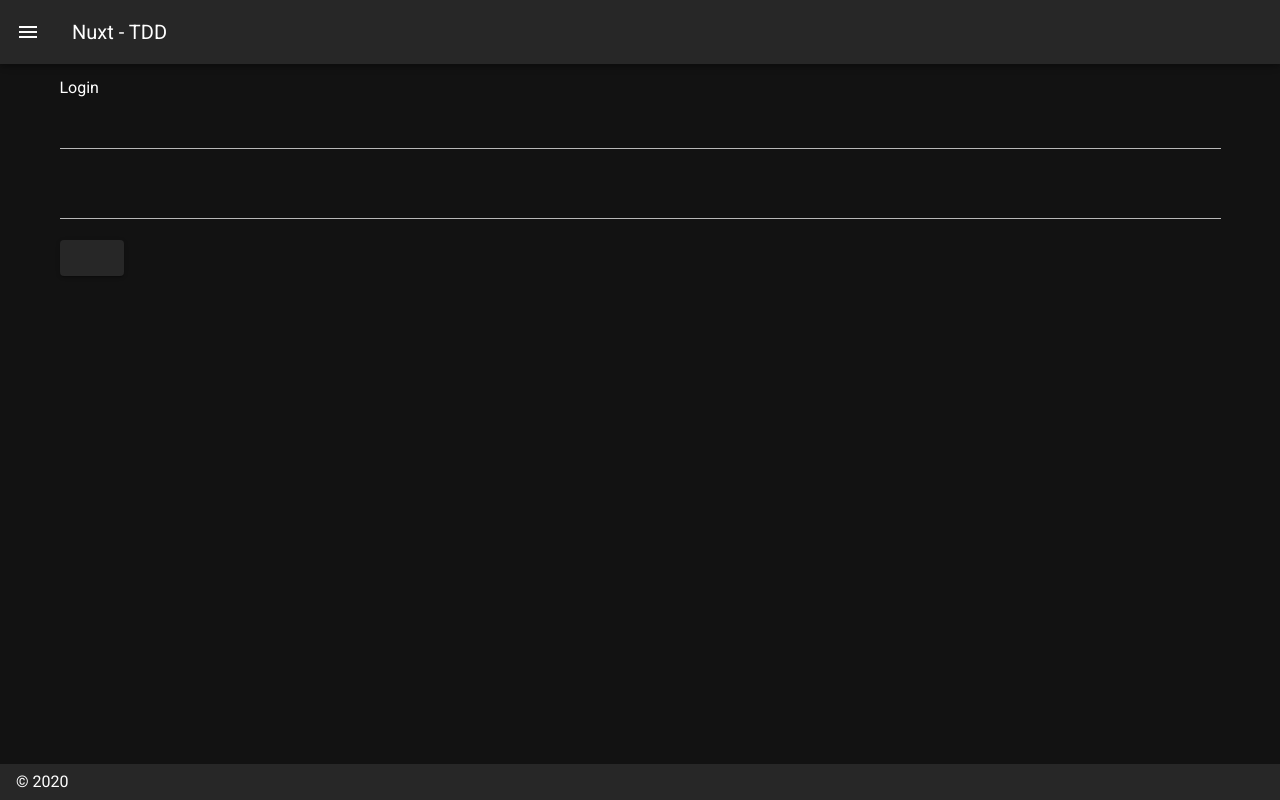
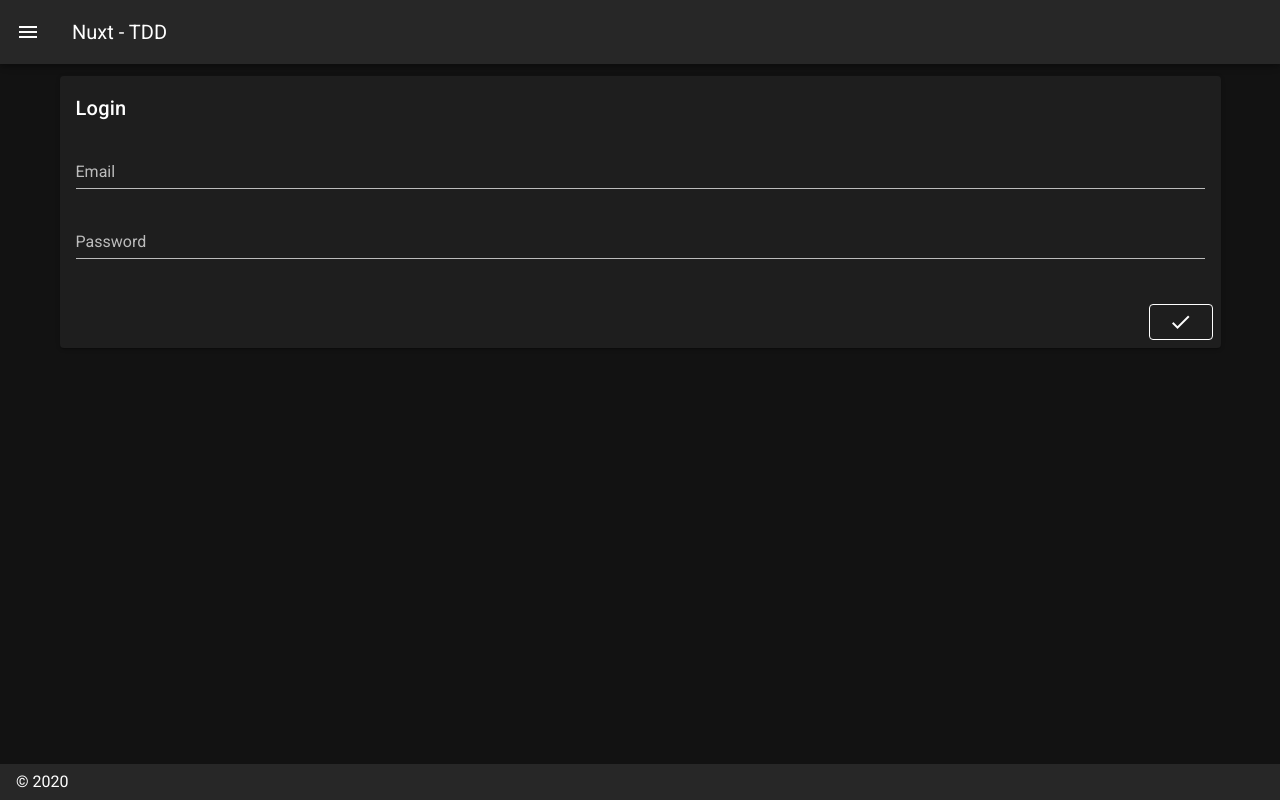
Before and after one commit to pedr-munhoz/nuxt-tdd, a Nuxt app: page /login in a window 1280 px wide. Built offline with nearby package versions, Linux system fonts and the light colour scheme.

Commit message:
Login page refactored.

```diff
--- a/pages/login.vue
+++ b/pages/login.vue
@@ -1,15 +1,30 @@
 <template>
-  <div>
-    Login
-    <v-text-field id="emailInput" />
-    <v-text-field id="passwordInput" />
-    <v-btn id="loginButton"></v-btn>
-  </div>
+  <v-card>
+    <v-card-title>Login</v-card-title>
+
+    <v-card-text>
+      <v-form id="loginForm" @submit.prevent="login()">
+        <v-text-field id="emailInput" label="Email" />
+        <v-text-field id="passwordInput" type="password" label="Password" />
+      </v-form>
+    </v-card-text>
+
+    <v-card-actions>
+      <v-spacer />
+      <v-btn id="loginButton" type="submit" form="loginForm" outlined>
+        <v-icon>mdi-check</v-icon>
+      </v-btn>
+    </v-card-actions>
+  </v-card>
 </template>
 
 <script>
 export default {
   name: 'LoginPage',
+
+  methods: {
+    login() {},
+  },
 };
 </script>
 
```
